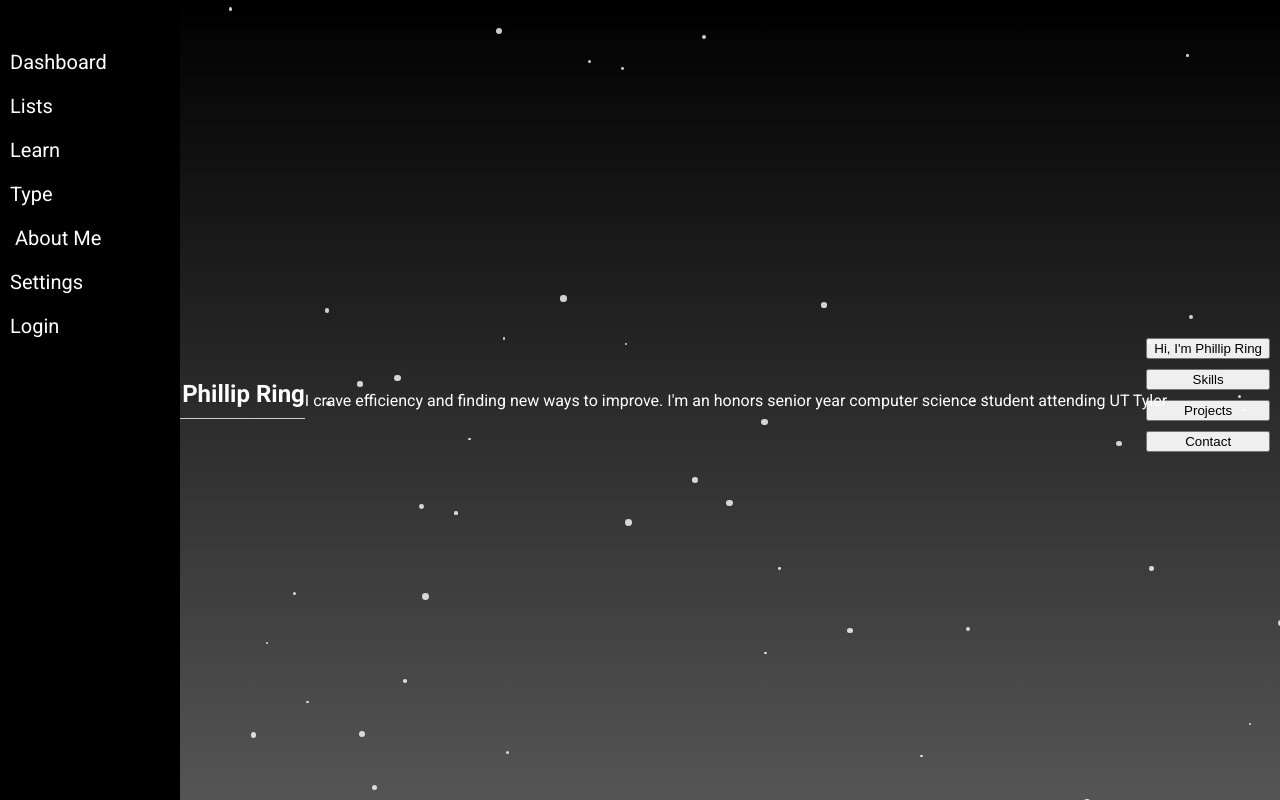
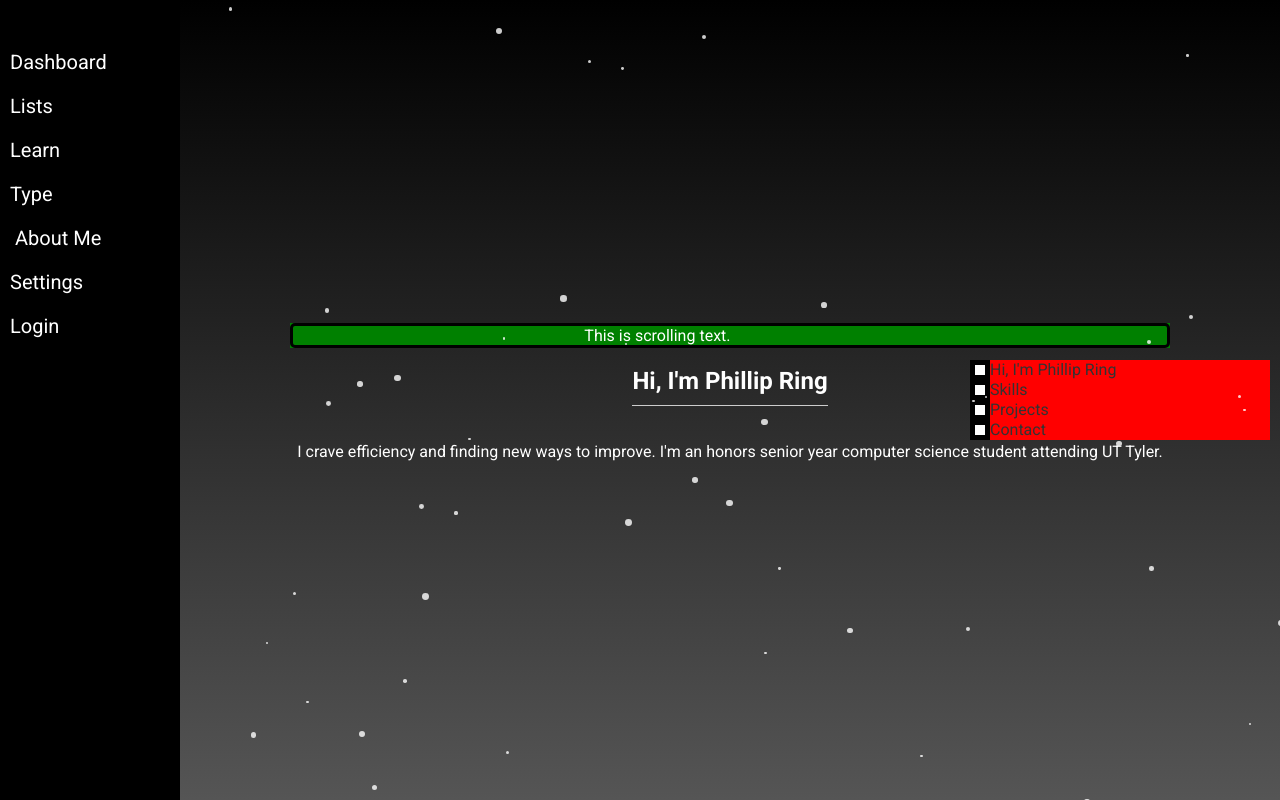
Before and after one commit to philwing100/Portfolio-Vue-Frontend, a Vue app: page / in a window 1280 px wide. Built offline with nearby package versions, Linux system fonts and the light colour scheme.

Commit message:
Beginning work on side scrolling emoticons

```diff
--- a/src/components/AboutMeComponents/FullPage.vue
+++ b/src/components/AboutMeComponents/FullPage.vue
@@ -2,29 +2,31 @@
 
 <template>
   <div class="fullpage-container" @wheel="handleScroll">
-    <div
-      class="section"
-      v-for="(section, index) in sections"
-      :key="section.id"
-      :ref="`section-${index}`"
-      :class="`section-${index}`"
-    >
+    <div class="section" v-for="(section, index) in sections" :key="section.id" :ref="`section-${index}`"
+      :class="`section-${index}`">
+      <div class="sidescroll-container">
+        <transition name="fade" @before-leave="beforeLeave">
+          <SideScrolling v-if="index === 0 && activeSection === 0" />
+        </transition>
+      </div>
       <h2 class="content">{{ section.title }}</h2>
       <p class="content">{{ section.content }}</p>
     </div>
     <div class="scroll-indicator" v-if="showIndicator">
-      <button v-for="(section, index) in sections" :key="index" @click="scrollToSection(index)">
+      <div class="button-container" v-for="(section, index) in sections" :key="index" @click="scrollToSection(index)">
+        <div class="box"></div>
         {{ section.title }}
-      </button>
+      </div>
     </div>
   </div>
 </template>
 
 <script>
-import AshEffect from './AshEffect.vue';
+import SideScrolling from './SideScrolling.vue';
 
 export default {
   components: {
+    SideScrolling,
   },
   props: {
     sections: {
@@ -40,6 +42,7 @@ export default {
     return {
       activeSection: 0,
       isScrolling: false,
+      isLeaving: false
     };
   },
   methods: {
@@ -68,7 +71,7 @@ export default {
         this.activeSection = this.sections.length - 1;
       }
       setTimeout(() => {
-          this.scrollToSection(this.activeSection);
+        this.scrollToSection(this.activeSection);
       }, 100);
 
     },
@@ -84,6 +87,13 @@ export default {
           section.style.backgroundImage = this.computeGradient(index, this.sections.length);
         }
       });
+    },
+    beforeLeave(el) {
+      // Add a delay before the component is removed
+      setTimeout(() => {
+        // This will trigger the actual removal
+        el.style.opacity = 0;
+      }, 500); // Delay in milliseconds (500ms in this example)
     }
   },
   mounted() {
@@ -96,6 +106,19 @@ export default {
 </script>
 
 <style scoped>
+.box{
+  border: solid black 5px;
+  padding: 5px;
+  background-color:white;
+}
+
+.fade-enter-active, .fade-leave-active {
+  transition: opacity 0.5s ease;
+}
+.fade-enter, .fade-leave-to {
+  opacity: 0;
+}
+
 .fullpage-container {
   overflow: hidden;
   height: 100vh;
@@ -107,6 +130,8 @@ export default {
   display: flex;
   align-items: center;
   justify-content: center;
+  flex-wrap: wrap;
+  flex-direction:column;
 }
 
 .section:nth-child(1) .content {
@@ -122,11 +147,28 @@ export default {
   right: 10px;
   top: 50%;
   transform: translateY(-50%);
-  display: flex;
+  display:inline-block;
   flex-direction: column;
+  margin: 0px;
 }
 
 .scroll-indicator button {
   margin-bottom: 10px;
 }
+
+.button-container{
+  display: flex;
+  flex-direction:row;
+  background:red;
+}
+
+.sidescroll-container {
+  background-color:green;
+  color:white;
+  align-items: center;
+  justify-content: center;
+  display:flex;
+  flex-wrap: nowrap;
+  width: 80%;
+}
 </style>
--- /dev/null
+++ b/src/components/AboutMeComponents/SideScrolling.vue
@@ -0,0 +1,62 @@
+<template>
+    <div id="scroll-container">
+
+        <div id="scroll-text">This is scrolling text.</div>
+    </div>
+
+
+</template>
+
+<script>
+export default {
+
+}
+
+
+</script>
+
+<style>
+#scroll-container {
+  border: 3px solid black;
+  border-radius: 5px;
+  overflow: hidden;
+  flex-direction:column;
+  width: 100%;
+}
+
+#scroll-text {
+  /* animation properties */
+  -moz-transform: translateX(100%);
+  -webkit-transform: translateX(100%);
+  transform: translateX(100%);
+
+  -moz-animation: my-animation 15s linear infinite;
+  -webkit-animation: my-animation 15s linear infinite;
+  animation: my-animation 15s linear infinite;
+}
+
+/* for Firefox */
+@-moz-keyframes my-animation {
+  from { -moz-transform: translateX(100%); }
+  to { -moz-transform: translateX(-100%); }
+}
+
+/* for Chrome */
+@-webkit-keyframes my-animation {
+  from { -webkit-transform: translateX(100%); }
+  to { -webkit-transform: translateX(-100%); }
+}
+
+@keyframes my-animation {
+  from {
+    -moz-transform: translateX(100%);
+    -webkit-transform: translateX(100%);
+    transform: translateX(100%);
+  }
+  to {
+    -moz-transform: translateX(-100%);
+    -webkit-transform: translateX(-100%);
+    transform: translateX(-100%);
+  }
+}
+</style>
--- a/src/views/AboutMe.vue
+++ b/src/views/AboutMe.vue
@@ -1,6 +1,6 @@
 <template class="page">
+  <div>
     <AshEffect />
-  <div>
     <FullPage :sections="sections" :showIndicator="true" />
   </div>
 </template>
```
